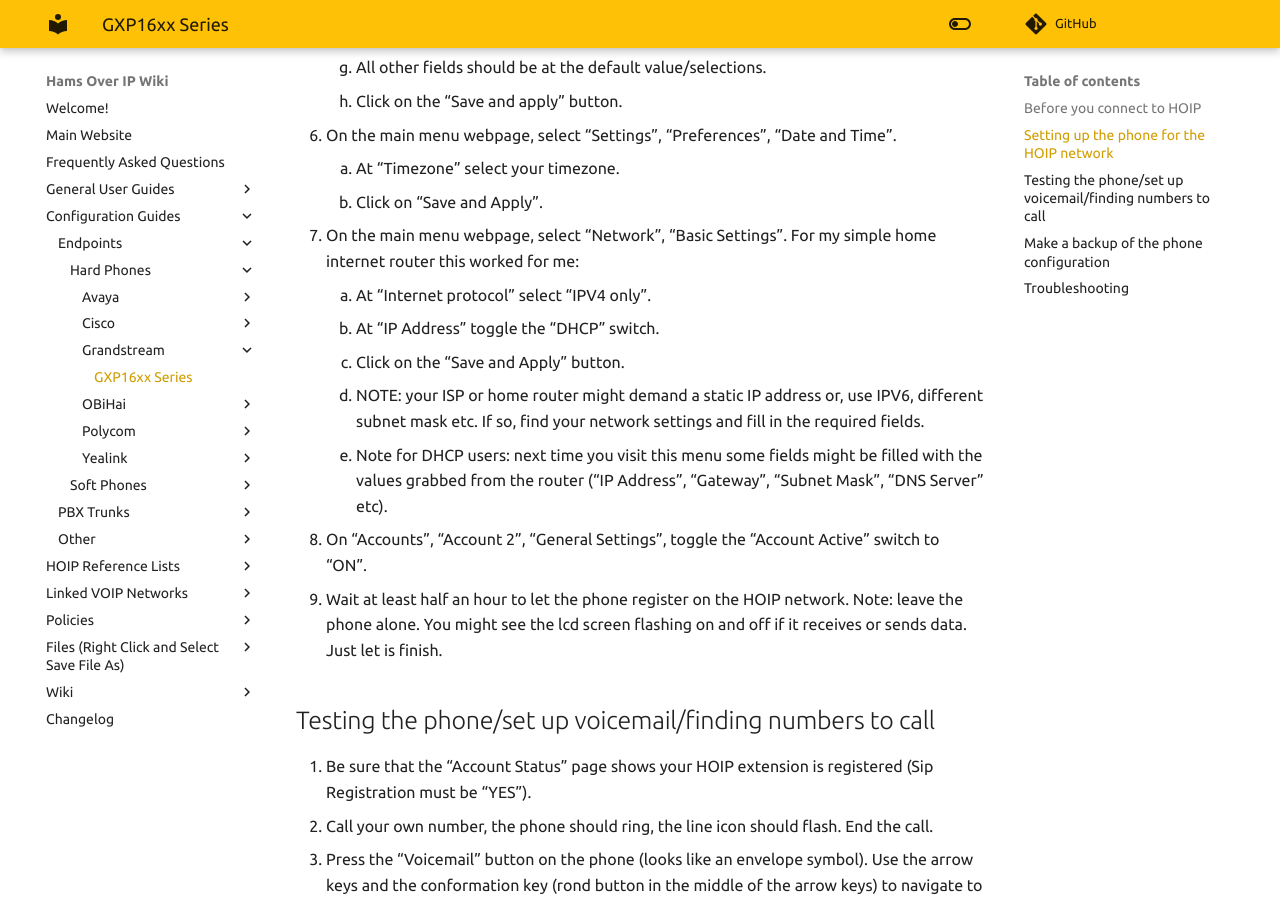
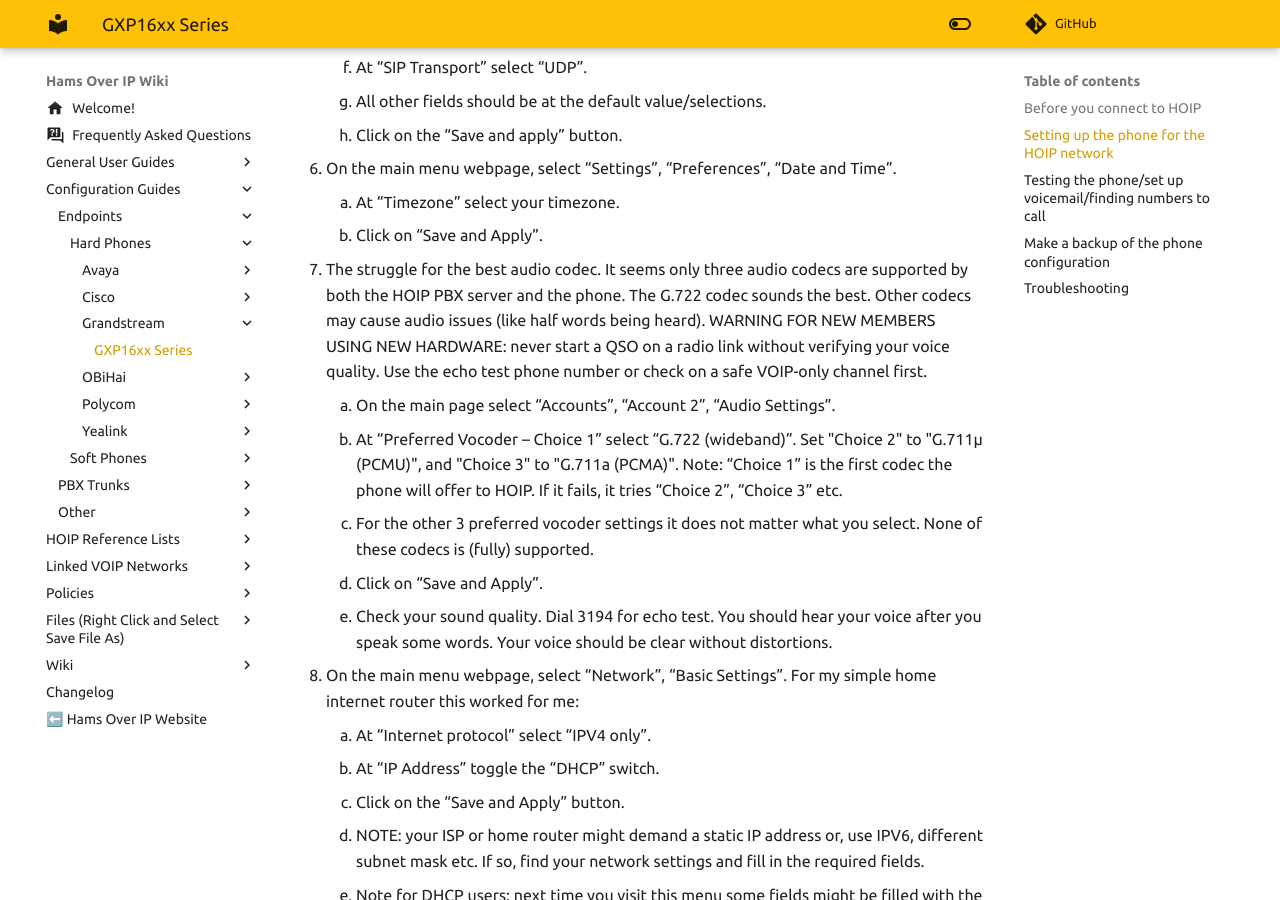
Before and after one commit to hamsoverip/wiki, an MkDocs documentation site: the page built from docs/guides/endpoints/hardphones/grandstream-gxp16xx.md, in a window 1280 px wide and 900 px high, scrolled down 2261 px. Built offline with MkDocs 1.6.1 and Material for MkDocs 9.7.7, drawn with Linux system fonts in a browser that asks for light colours; comment, search, counter and statistics services are not loaded; some of the changed text lies outside the part shown.

Commit message:
Additional change to the Grandstream GXP16xx-series page relating to audio codecs, plus a couple of minor aesthetic changes to the Wiki overall.

```diff
--- a/docs/guides/endpoints/hardphones/grandstream-gxp16xx.md
+++ b/docs/guides/endpoints/hardphones/grandstream-gxp16xx.md
@@ -20,7 +20,7 @@
 
 1. You can easily find the manual on the Grandstream webpage. Read the manual of the phone and know all the buttons and menus. Know where to plug in what connector (is confusing). Below the LCD display are 3 soft(ware defined) buttons. Understand how to correctly use those buttons. Note: only use the phone as a standalone device to connect to your router/modem. It may seem tempting to plug in your PC to the other UTP port of the phone, but this might cause issues.
 2. Have the HOIP email handy with the required settings (like phone number, password, server name).
-3. This phone must have the power adapter. It does not support Power Over Ethernet.
+3. The GXP1610 and GXP1620 phones must have the power adapter. They do not support Power Over Ethernet.
 4. Make sure you have the admin password to log on the user interface. You can reset it to factory settings using the softbuttons.
 5. If you have a home router:
     1. Find the mac address of the phone, sticker on the bottom.
@@ -34,8 +34,11 @@
 ## Setting up the phone for the HOIP network
 
 1. Use a browser and go to the ip address you found earlier (for example [192.168.1.150](http://192.168.1.150/)). Note: you must be on the same network, it won't work if you are “outside” the network.
+
 2. Login with the admin username and password (default: admin/admin. If so, change it asap!).
+
 3. You are greeted with an “account status” webpage. You will see two “accounts” listed with details if they are configured (like a telephone number). Find the “empty” account.  On my phone it's account 2 so I'll continue with account 2.
+
 4. Navigate to “accounts”, “account 2”, “general settings”.
     1. At “Account Active”, set to “no”. Note: first configurate everything than turn it on when you are finished.
     2. At “Account Name” fill in whatever is convenient for you (like “HOIP”).
@@ -48,6 +51,7 @@
     9. At “Account Display" select whatever option you would like to see on the LCD display.
     10. Other fields are empty.
     11. Click on “Save And Apply”.
+
 5. On the main page, select “Accounts”, “Account 2”, “SIP settings”, “Basic Settings”.
     1. At “Unregister At Reboot” select “Instance”.
     2. At “Register Expiration” fill in “60”. Note: time in minutes. Admins will give you this time in seconds so use the correct value.
@@ -57,23 +61,36 @@
     6. At “SIP Transport” select “UDP”.
     7. All other fields should be at the default value/selections.
     8. Click on the “Save and apply” button.
+
 6. On the main menu webpage, select “Settings”, “Preferences”, “Date and Time”.
     1. At “Timezone” select your timezone.
     2. Click on “Save and Apply”.
-7. On the main menu webpage, select “Network”, “Basic Settings”. For my simple home internet router this worked for me:
+
+7. The struggle for the best audio codec. It seems only three audio codecs are supported by both the HOIP PBX server and the phone. The G.722 codec sounds the best. Other codecs may cause audio issues (like half words being heard). WARNING FOR NEW MEMBERS USING NEW HARDWARE: never start a QSO on a radio link without verifying your voice quality. Use the echo test phone number or check on a safe VOIP-only channel first.
+    1. On the main page select “Accounts”, “Account 2”, “Audio Settings”.
+    2. At “Preferred Vocoder – Choice 1” select “G.722 (wideband)”. Set "Choice 2" to "G.711µ (PCMU)", and "Choice 3" to "G.711a (PCMA)". Note: “Choice 1” is the first codec the phone will offer to HOIP. If it fails, it tries “Choice 2”, “Choice 3” etc.
+    3. For the other 3 preferred vocoder settings it does not matter what you select. None of these codecs is (fully) supported.
+    4. Click on “Save and Apply”.
+    5. Check your sound quality. Dial 3194 for echo test. You should hear your voice after you speak some words. Your voice should be clear without distortions.
+
+8. On the main menu webpage, select “Network”, “Basic Settings”. For my simple home internet router this worked for me:
     1. At “Internet protocol” select “IPV4 only”.
     2. At “IP Address” toggle the “DHCP” switch.
     3. Click on the “Save and Apply” button.
     4. NOTE: your ISP or home router might demand a static IP address or, use IPV6, different subnet mask etc. If so, find your network settings and fill in the required fields.
     5. Note for DHCP users: next time you visit this menu some fields might be filled with the values grabbed from the router (“IP Address”, “Gateway”, “Subnet Mask”, “DNS Server” etc).
-8. On “Accounts”, “Account 2”, “General Settings”, toggle the “Account Active” switch to “ON”.
-9. Wait at least half an hour to let the phone register on the HOIP network. Note: leave the phone alone. You might see the lcd screen flashing on and off if it receives or sends data. Just let is finish.
+9. On “Accounts”, “Account 2”, “General Settings”, toggle the “Account Active” switch to “ON”.
+
+10. Wait at least half an hour to let the phone register on the HOIP network. Note: leave the phone alone. You might see the lcd screen flashing on and off if it receives or sends data. Just let is finish.
 
 ## Testing the phone/set up voicemail/finding numbers to call
 
 1. Be sure that the “Account Status” page shows your HOIP extension is registered (Sip Registration must be “YES”).
+
 2. Call your own number, the phone should ring, the line icon should flash. End the call.
+
 3. Press the “Voicemail” button on the phone (looks like an envelope symbol). Use the arrow keys and the conformation key (rond button in the middle of the arrow keys) to navigate to your account and initiate the call. First time use you will be greeted by the voice mail server prompting you to set it up (your away message, pin code etc). Note: your pin code is your phone number. Change it to something different. After your voicemail is correctly set up, pressing the “voicemail” button on your phone will show you how many waiting voicemail messages you have in the lcd display. The “voicemail” button will also light up if there is a waiting voicemail.
+
 4. The HOIP phonebook can be found here: [hamsoverip.com/phonebook](https://hamsoverip.com/phonebook)
 
 ## Make a backup of the phone configuration
@@ -81,7 +98,9 @@
 Your phone's battery might be worn, and you may need to restore the saved configuration if you power off the phone.
 
 1. On the main webpage select “Maintenance”, “Upgrade and Provisioning”.
+
 2. Click on the “Download” button and save the file to a location you can easily find it.
+
 3. If something goes wroing you can click on the “Upload” button and follow the prompt. Note: you may need to enter the SIP account password manually afterwards.
 
 ## Troubleshooting
@@ -89,8 +108,11 @@
 _Before_ you call the admins for help
 
 1. The admins will ask for your public ip address to diagnose the issue. You can find it at [helpdesk.hamsoverip.com/diy](https://helpdesk.hamsoverip.com/diy/)
+
 2. Make screenshots of the phone's settings webpages and have them handy to send them.
+
 3. You can file a help ticket or ask in the “Support” channel of the HOIP discord server. Usually, they will respond in a few hours.
+
 4. Note: this phone can be tweaked to one's heart desire, like even the frequency of the dialtone. However, it also means you can easy screw things up and it can be a painful task to test all dozens of settings.
 
 !!! note "Last updated 2025-07-18 by Peter PE1NUL"
--- a/mkdocs.yml
+++ b/mkdocs.yml
@@ -64,8 +64,7 @@
 
 nav:
   - Welcome!: index.md
-
-  - Main Website: https://hamsoverip.com
+#  - Latest News: news.md
 
   - Frequently Asked Questions: guides/faq.md
 
@@ -146,6 +145,8 @@
 
   - Changelog: wiki/changelog.md
 
+  - ⬅️ Hams Over IP Website: https://hamsoverip.com
+
 
 extra:
   social:
```
Also changed, not shown: docs/guides/faq.md (+4 -0 lines), docs/index.md (+4 -0 lines), docs/news.md (added, +6 -0 lines).
